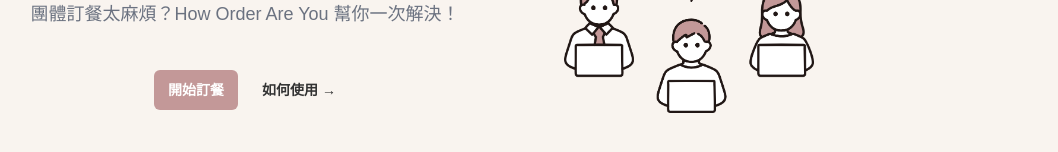
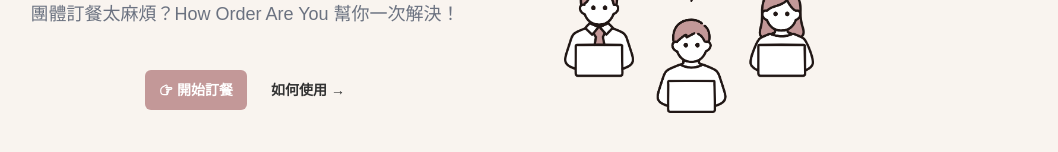
Before and after one commit to yijing0310/order-front, a Next.js app: page / in a window 1280 px wide. Shown: the part 266-418 px from the top of the page, without its empty margins (218-1276 px from the left). Built offline with nearby package versions, Linux system fonts and the light colour scheme.

Commit message:
add icon

```diff
--- a/app/_components/hero.js
+++ b/app/_components/hero.js
@@ -1,5 +1,6 @@
 "use client";
 import Image from "next/image";
+import { TbHandFingerRight } from "react-icons/tb";
 export default function Hero() {
     return (
         <>
@@ -16,9 +17,9 @@
                             <div className="mt-10 flex items-center justify-center gap-x-6">
                                 <a
                                     href="#"
-                                    className="rounded-md bg-primary px-3.5 py-2.5 text-sm font-semibold text-white shadow-xs hover:bg-third focus-visible:outline-2 focus-visible:outline-offset-2 focus-third:outline-indigo-600"
+                                    className="rounded-md bg-primary px-3.5 py-2.5 text-sm font-semibold text-white shadow-xs hover:bg-third focus-visible:outline-2 focus-visible:outline-offset-2 focus-third:outline-indigo-600 flex items-center justify-center "
                                 >
-                                    開始訂餐
+                                    <TbHandFingerRight/>&nbsp;開始訂餐
                                 </a>
                                 <a
                                     href="#"
--- a/package.json
+++ b/package.json
@@ -13,7 +13,8 @@
     "@heroicons/react": "^2.2.0",
     "next": "14.2.26",
     "react": "^18",
-    "react-dom": "^18"
+    "react-dom": "^18",
+    "react-icons": "^5.5.0"
   },
   "devDependencies": {
     "eslint": "^8",
```
Also changed, not shown: 1 other file (tests, documents, lock files or other folders).
